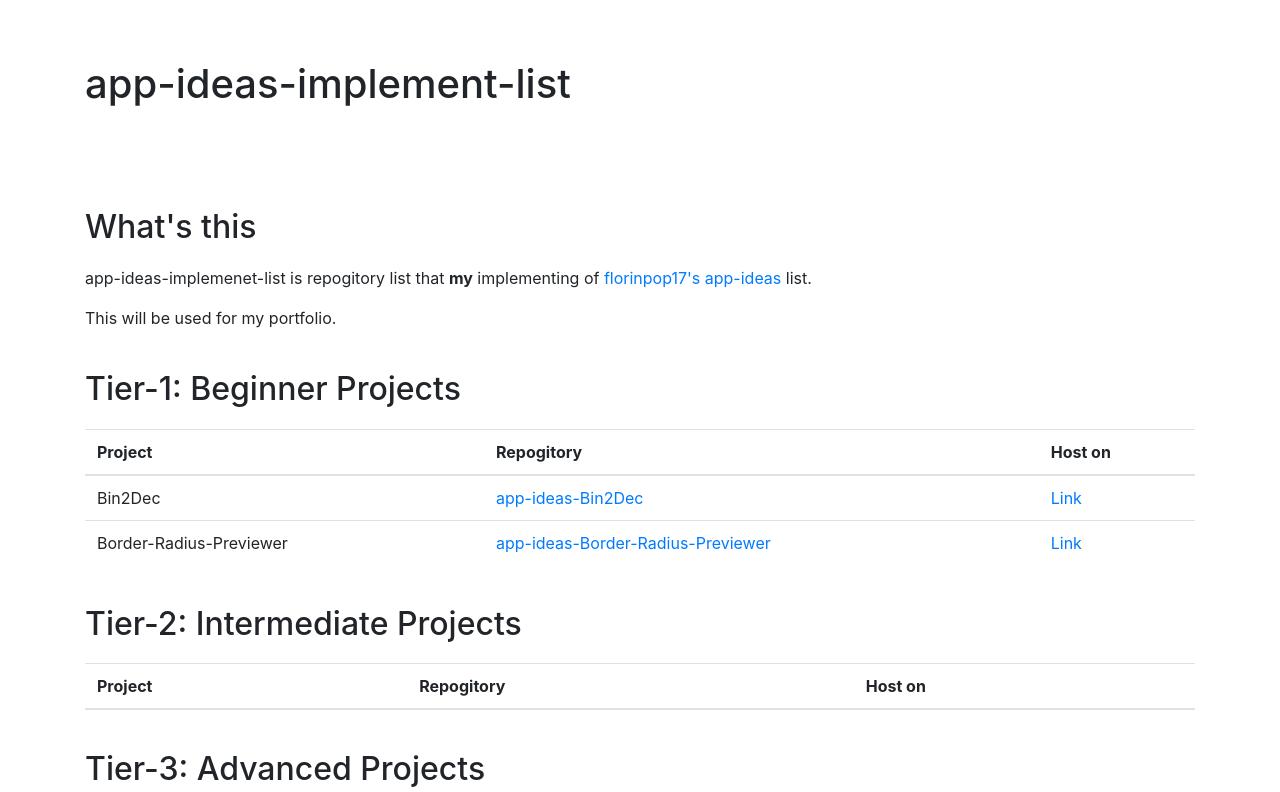
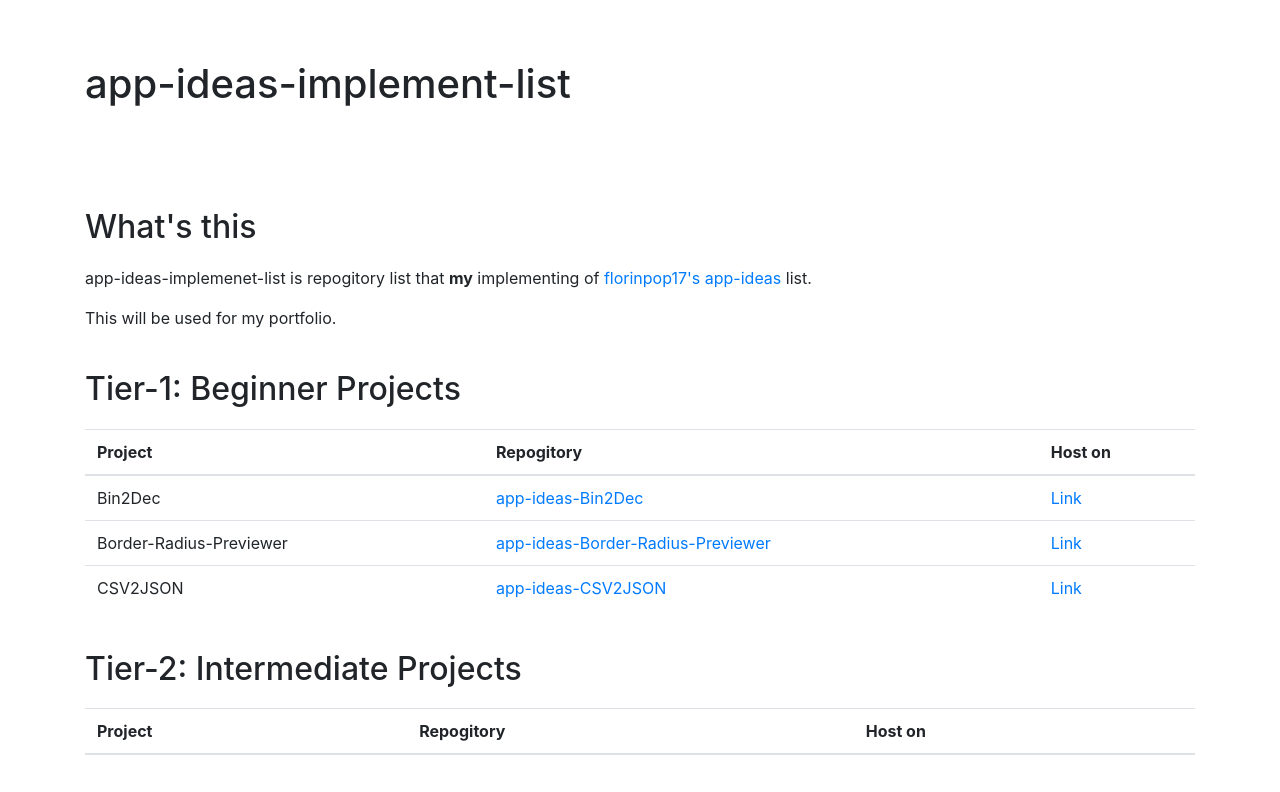
Before and after one commit to Naba0123/app-ideas-implement-indexes, a plain HTML site: page index.html in a window 1280 px wide. Shown: the top 792 px of the page. Drawn offline with nearby package versions, Linux system fonts and the light colour scheme.

Commit message:
csv2json

```diff
--- a/index.html
+++ b/index.html
@@ -40,6 +40,7 @@
           "Tier-1: Beginner Projects": {
             "Bin2Dec": "https://naba0123.github.io/app-ideas-Bin2Dec",
             "Border-Radius-Previewer": "https://naba0123.github.io/app-ideas-Border-Radius-Previewer",
+            "CSV2JSON": "https://naba0123.github.io/app-ideas-CSV2JSON",
           },
           "Tier-2: Intermediate Projects": {},
           "Tier-3: Advanced Projects": {},
```
